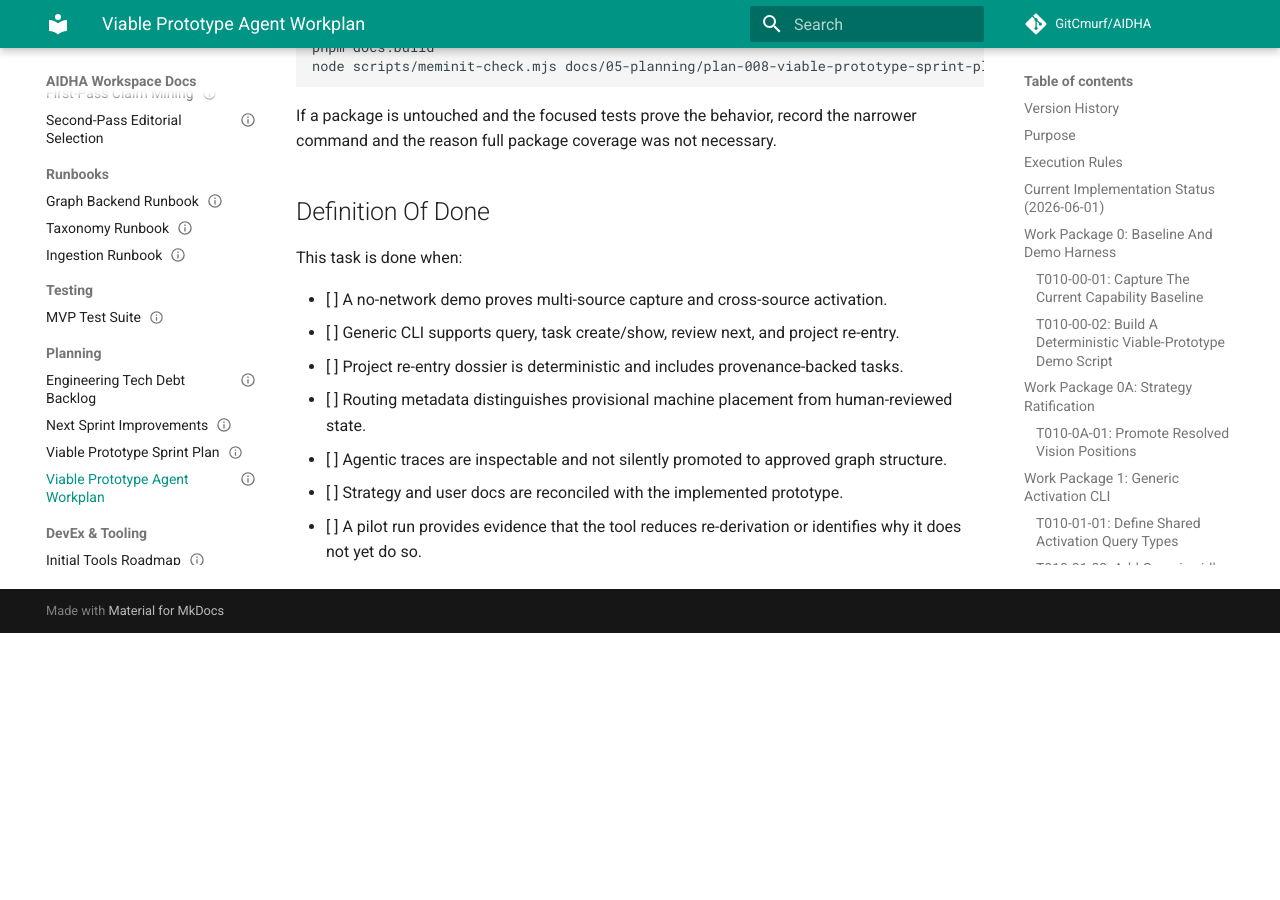
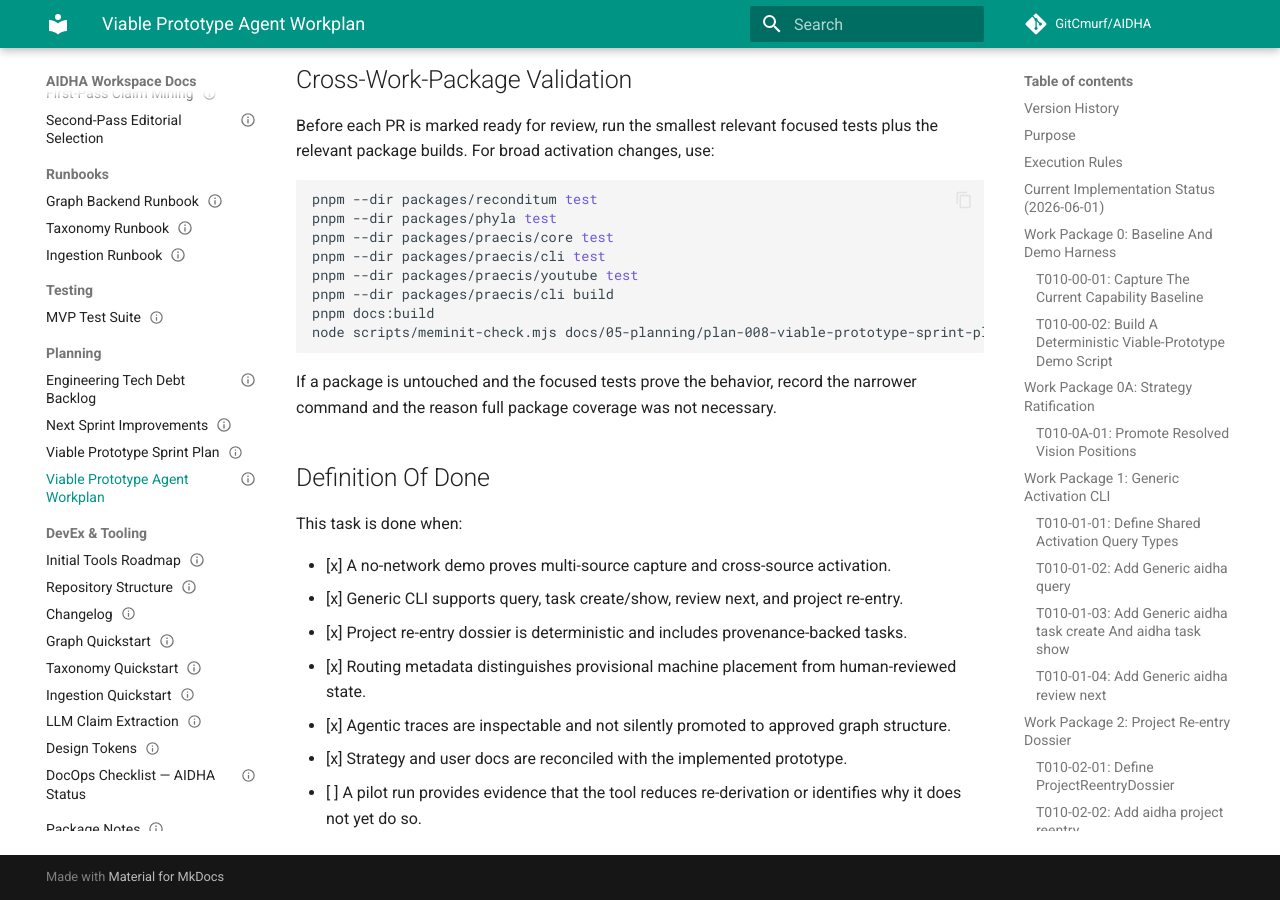
Before and after one commit to GitCmurf/AIDHA, an MkDocs documentation site: the page built from docs/05-planning/tasks/task-010-viable-prototype-agent-workplan.md, in a window 1280 px wide and 900 px high, scrolled down 23456 px. Built offline with MkDocs 1.6.1 and Material for MkDocs 9.7.7, drawn with Linux system fonts in a browser that asks for light colours; comment, search, counter and statistics services are not loaded; the version menu is left out; before the commit the page ends 24089 px from its top, so only the background shows below that; some of the changed text lies outside the part shown.

Commit message:
docs(planning): close pilot readiness ledger

```diff
--- a/docs/01-indices/catalog.json
+++ b/docs/01-indices/catalog.json
@@ -524,7 +524,7 @@
       "document_id": "AIDHA-PLAN-008",
       "owner": "Product",
       "status": "Draft",
-      "version": "0.10",
+      "version": "0.11",
       "last_updated": "2026-06-01",
       "title": "Viable Prototype Sprint Plan",
       "type": "PLAN",
@@ -997,7 +997,7 @@
       "document_id": "AIDHA-TASK-010",
       "owner": "Product",
       "status": "Draft",
-      "version": "0.10",
+      "version": "0.11",
       "last_updated": "2026-06-01",
       "title": "Viable Prototype Agent Workplan",
       "type": "TASK",
--- a/docs/05-planning/tasks/task-010-viable-prototype-agent-workplan.md
+++ b/docs/05-planning/tasks/task-010-viable-prototype-agent-workplan.md
@@ -38,6 +38,7 @@
 | 0.8     | 2026-05-31 | AI     | Record implementation of the minimal `RationaleTrace` graph model, trace list/show/reject commands, and provisional trace re-entry dossier section. | - | Draft | AIDHA-PLAN-008 |
 | 0.9     | 2026-06-01 | AI     | Record viable-prototype hardening: acceptance rerun evidence, YouTube task wrapper convergence on shared activation helpers, and the governed pilot evidence template. | - | Draft | AIDHA-PLAN-008 |
 | 0.10    | 2026-06-01 | AI     | Record pilot-readiness gates: generic JSON-LD export, acceptance packet JSON-LD evidence, and generic activation quickstart/runbook reconciliation. | - | Draft | AIDHA-PLAN-008 |
+| 0.11    | 2026-06-01 | AI     | Close stale owner-independent work-package ledger items and leave only pilot/baseline decisions open. | - | Draft | AIDHA-PLAN-008 |
 
 ## Purpose
 
@@ -93,6 +94,10 @@
 - Trace promotion remains intentionally deferred until approved-edge semantics are specified.
 - WP6 still needs a real two-project pilot before any viable-prototype baseline tag.
 
+Owner-independent implementation work through WP5 is now closed. The remaining open work requires
+human selection of a dormant project, an active project, and source material for a real pilot, then a
+go/no-go decision against AIDHA-TESTING-006.
+
 **Verified codebase anchors (confirmed 2026-06-01, re-verify before relying on them):**
 
 - Provenance addressing already uses the `Locator` discriminated union in
@@ -147,9 +152,9 @@
 
 **Acceptance criteria:**
 
-- [ ] Current activation gaps are listed with package/file references.
-- [ ] Test and docs-build results are recorded.
-- [ ] No implementation work starts from stale assumptions.
+- [x] Current activation gaps are listed with package/file references.
+- [x] Test and docs-build results are recorded.
+- [x] No implementation work starts from stale assumptions.
 
 ### T010-00-02: Build A Deterministic Viable-Prototype Demo Script
 
@@ -182,10 +187,10 @@
 
 **Acceptance criteria:**
 
-- [ ] One local command creates a fresh demonstration packet.
-- [ ] The command does not require network access.
-- [ ] The packet includes JSON summaries and human-readable notes.
-- [ ] Rerunning the command shows stable IDs and stable ordering for unchanged fixtures.
+- [x] One local command creates a fresh demonstration packet.
+- [x] The command does not require network access.
+- [x] The packet includes JSON summaries and human-readable notes.
+- [x] Rerunning the command shows stable IDs and stable ordering for unchanged fixtures.
 
 ## Work Package 0A: Strategy Ratification
 
@@ -584,11 +589,11 @@
 
 **Acceptance criteria:**
 
-- [ ] Users can inspect and reject provisional traces.
-- [ ] Rejected traces remain auditable.
-- [ ] Promotion remains deferred unless a separate implementation task defines explicit durable-edge
+- [x] Users can inspect and reject provisional traces.
+- [x] Rejected traces remain auditable.
+- [x] Promotion remains deferred unless a separate implementation task defines explicit durable-edge
   semantics.
-- [ ] Rejection does not delete source claims, tasks, or Resources.
+- [x] Rejection does not delete source claims, tasks, or Resources.
 
 ## Work Package 5: Viability Quality Gates
 
@@ -772,11 +777,11 @@
 
 This task is done when:
 
-- [ ] A no-network demo proves multi-source capture and cross-source activation.
-- [ ] Generic CLI supports query, task create/show, review next, and project re-entry.
-- [ ] Project re-entry dossier is deterministic and includes provenance-backed tasks.
-- [ ] Routing metadata distinguishes provisional machine placement from human-reviewed state.
-- [ ] Agentic traces are inspectable and not silently promoted to approved graph structure.
-- [ ] Strategy and user docs are reconciled with the implemented prototype.
+- [x] A no-network demo proves multi-source capture and cross-source activation.
+- [x] Generic CLI supports query, task create/show, review next, and project re-entry.
+- [x] Project re-entry dossier is deterministic and includes provenance-backed tasks.
+- [x] Routing metadata distinguishes provisional machine placement from human-reviewed state.
+- [x] Agentic traces are inspectable and not silently promoted to approved graph structure.
+- [x] Strategy and user docs are reconciled with the implemented prototype.
 - [ ] A pilot run provides evidence that the tool reduces re-derivation or identifies why it does
   not yet do so.
```
Also changed, not shown: other parts of docs/05-planning/tasks/task-010-viable-prototype-agent-workplan.md (+51 -51 lines), docs/05-planning/plan-008-viable-prototype-sprint-plan.md (+9 -5 lines).
